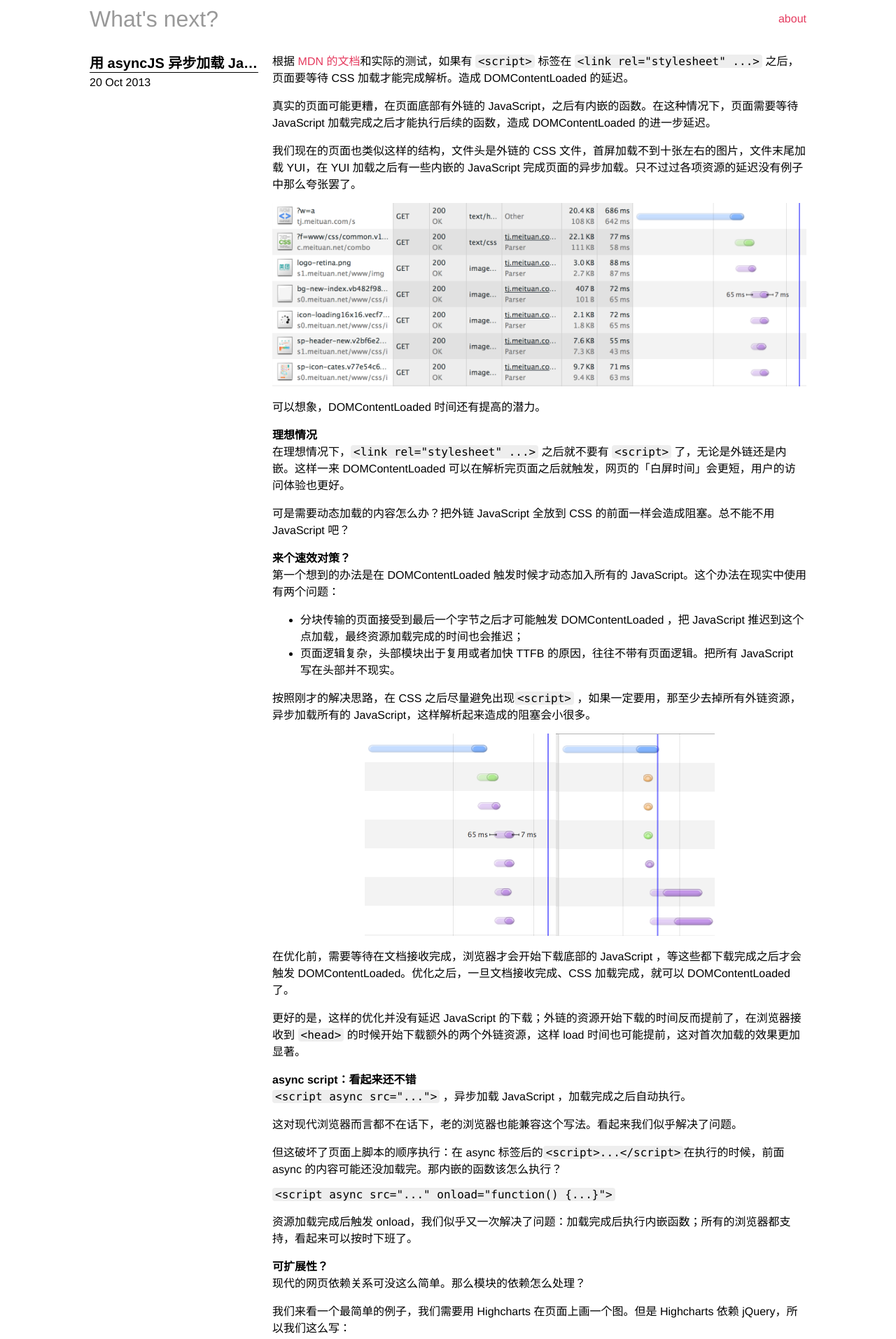
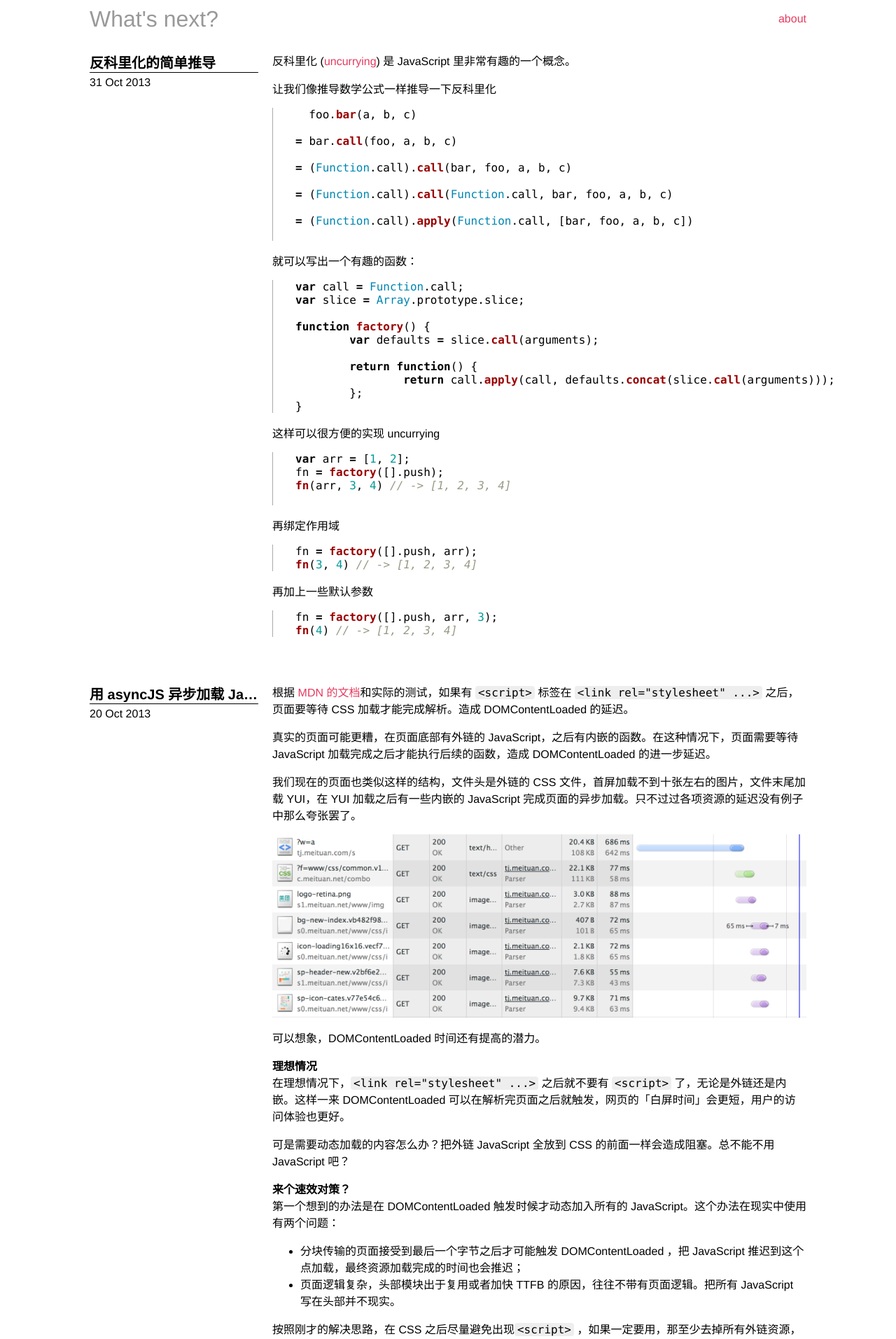
Before and after one commit to th507/blog, a Jekyll site: the page built from index.html, in a window 1280 px wide. Shown: the top 1913 px of the page at 70% size. Built offline with Jekyll 4.4.1, drawn with Linux system fonts in a browser that asks for light colours; Markdown is read by kramdown in place of the engine named in the settings.

Commit message:
add a post and fancy styles

`````diff
--- a/_layouts/default.html
+++ b/_layouts/default.html
@@ -5,10 +5,11 @@
 <meta http-equiv="X-UA-Compatible" content="IE=edge,chrome=1">
 <title>{{ page.title }}</title>
 <meta name="viewport" content="width=device-width">
+<script src="/js/style.js" async></script>
+
 <link rel="stylesheet" href="/css/syntax.css">
 <!-- Custom CSS -->
 <link rel="stylesheet" href="/css/main.css">
-
 </head>
 <body>
 <div id=header>
@@ -18,9 +19,9 @@
 
 {{ content }}
 
-<!--div id=footer>
-  <p>© <a href="http://theli.us/blog">Life in Clamor</a></p>
-</div-->
+<div id=footer>
+  <p class="sans-serif">© 2013 <a href="http://ljw.me">Jingwei Liu</a></p>
+</div>
 
 </body>
 </html>
--- /dev/null
+++ b/_posts/2013-10-31-uncurrying-and-programming-with-functions.md
@@ -0,0 +1,59 @@
+---
+layout: post
+title:  "反科里化的简单推导"
+---
+
+反科里化 ([uncurrying](https://en.wikipedia.org/wiki/Currying)) 是 JavaScript 里非常有趣的一个概念。
+
+让我们像推导数学公式一样推导一下反科里化
+
+````javascript
+  foo.bar(a, b, c)
+
+= bar.call(foo, a, b, c)
+
+= (Function.call).call(bar, foo, a, b, c)
+
+= (Function.call).call(Function.call, bar, foo, a, b, c)
+
+= (Function.call).apply(Function.call, [bar, foo, a, b, c])
+
+````
+
+就可以写出一个有趣的函数：
+
+````javascript
+var call = Function.call;
+var slice = Array.prototype.slice;
+
+function factory() {
+	var defaults = slice.call(arguments);
+
+	return function() {
+		return call.apply(call, defaults.concat(slice.call(arguments)));
+	};
+}
+````
+
+这样可以很方便的实现 uncurrying
+
+````javascript
+var arr = [1, 2];
+fn = factory([].push);
+fn(arr, 3, 4) // -> [1, 2, 3, 4]
+
+````
+
+再绑定作用域
+
+````javascript
+fn = factory([].push, arr);
+fn(3, 4) // -> [1, 2, 3, 4]
+````
+
+再加上一些默认参数
+
+````javascript
+fn = factory([].push, arr, 3);
+fn(4) // -> [1, 2, 3, 4]
+````
--- a/css/main.css
+++ b/css/main.css
@@ -24,6 +24,9 @@ th, td {
     border-top: 1px solid #ccc;
     border-left: 1px solid #ccc;
 }
+.sans-serif {
+    font-family: Avenir Next Condensed, Helvetica, Arial, sans-serif;
+}
 code, pre {
     font-family: Source Code Pro, Menlo, Monaco, Consolas, monospace;
 }
@@ -39,7 +42,7 @@ p code {
     border-left: 1px solid #aaa;
     padding-left: 2em;
 }
-.animated, a {
+.animated, a, p.blurry {
     -webkit-transform: translate(0px, 0px);
     -moz-transform: translate(0px, 0px);
     -ms-transform: translate(0px, 0px);
@@ -51,6 +54,13 @@ p code {
     -ms-transition: all .8s cubic-bezier(0.250, 0.460, 0.450, 0.940);
     -o-transition: all .8s cubic-bezier(0.250, 0.460, 0.450, 0.940);
     transition: all .8s cubic-bezier(0.250, 0.460, 0.450, 0.940);
+}
+.animated.faster {
+    -webkit-transition-duration: .4s;
+    -moz-transition-duration: .4s;
+    -ms-transition-duration: .4s;
+    -o-transition-duration: .4s;
+    transition-duration: .4s;
 }
 img {
     zoom: .5;
@@ -217,23 +227,23 @@ h1, h2, h3, h4, h5, h6, p {
     border-bottom: 1px solid rgba(223, 10, 55, .8);
     min-width: 100%;
 }
-.fourth:hover ~ .three-fourth p:first-child {
-    -webkit-filter: blur(1px) grayscale(0.8);
+.fourth:hover + .three-fourth p.blurry {
+    -webkit-filter: blur(2px) grayscale(0.8);
 
-    opacity: 0.5;
-    -webkit-transition-duration: .1s;
-    -moz-transition-duration: .1s;
-    -ms-transition-duration: .1s;
-    -o-transition-duration: .1s;
-    transition-duration: .1s;
-
+    opacity: 0.8;
+}
+.fourth:hover .date {
+    padding-left: 80%;
+    font-weight: 200;
+}
+.fourth:hover .date:first-line {
+    font-weight: 600;
 }
 
 .post .date {
     margin-top: 5px;
     font-weight: 200;
     font-family: Avenir Next Condensed, Helvetica, Arial, sans-serif;
-    -webkit-font-smoothing: antialiased;
 }
 @media (max-width: 480px) {
     .post .title {
@@ -276,5 +286,10 @@ h1, h2, h3, h4, h5, h6, p {
     font-size: 1.5em;
 }
 #footer {
+    border-top: 1px solid #eee;
+    padding: 10px 0;
     font-size: 12px;
 }
+#footer p {
+    text-align: right;
+}
--- a/index.html
+++ b/index.html
@@ -7,7 +7,7 @@ title: What's Next? Jingwei Liu's Blog
     {% for post in site.posts %}
     <div class="fourth">
         <a class="title" href="{{ post.url }}">{{ post.title }}</a>
-        <div class="date">{{ post.date | date_to_string }}</div>
+        <div class="date animated faster">{{ post.date | date_to_string }}</div>
     </div>
     <div class="three-fourth">
         {{ post.content }}
--- /dev/null
+++ b/js/style.js
@@ -0,0 +1,32 @@
+(function() {
+    var hasBlur = false;
+    var blurTitle;
+    // add blurry effect for posts with longer titles
+    blurTitle = function () {
+        if (hasBlur) return;
+        try {
+            var fourth = document.getElementsByClassName("fourth");
+            var addBlurry;
+
+            addBlurry = function (evt) {
+                try {
+                    var el = this;
+                    if (el.offsetWidth >= el.scrollWidth) return;
+                    el.nextElementSibling.firstElementChild.classList.add("blurry");
+                    el.removeEventListener("mouseover", addBlurry);
+                } catch (e) {}
+            };
+
+            [].forEach.call(fourth, function(el) {
+                el.addEventListener("mouseover", addBlurry);
+            });
+            hasBlur = true;
+
+            window.removeEventListener("DOMContentLoaded", blurTitle);
+        } catch (e) {}
+    };
+
+    window.addEventListener("DOMContentLoaded", blurTitle);
+
+    blurTitle();
+}());
`````
